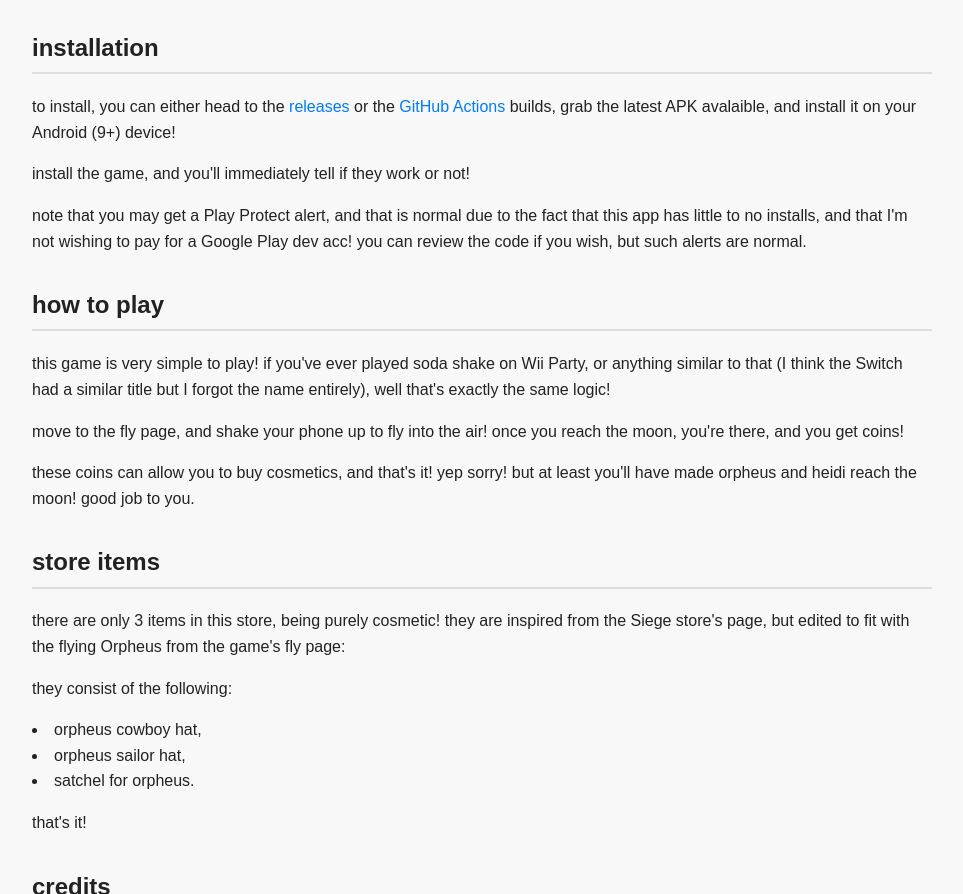
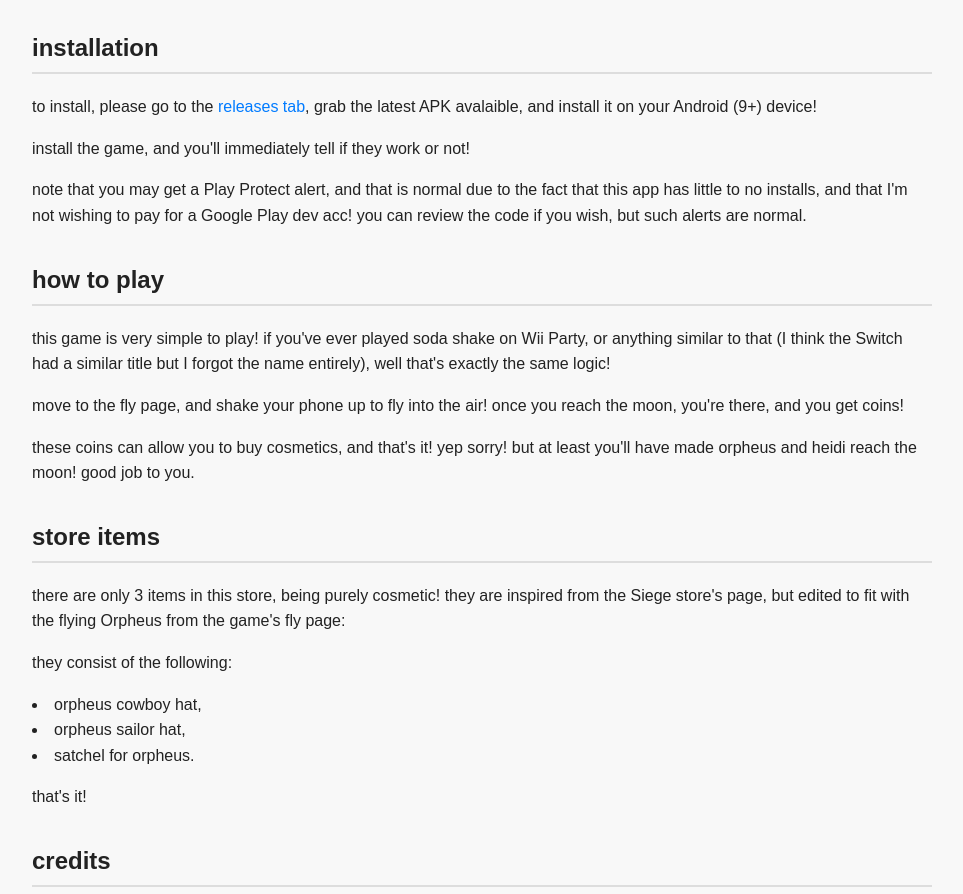
Before and after one commit to Lolo280374/OrpheusTotheMoon-front, a website: page index.html in a window 1280 px wide. Shown: the part 2849-3743 px from the top of the page, without its empty margins (158-1121 px from the left). Drawn offline with Linux system fonts and the light colour scheme.

Commit message:
remove actions presence since its broken

```diff
--- a/index.html
+++ b/index.html
@@ -37,7 +37,7 @@
   </section>
   <section>
     <h2>installation</h2>
-    <p>to install, you can either head to the <a href="https://github.com/Lolo280374/OrpheusTotheMoon/releases">releases</a> or the <a href="https://github.com/Lolo280374/OrpheusTotheMoon/actions">GitHub Actions</a> builds, grab the latest APK avalaible, and install it on your Android (9+) device!</p>
+    <p>to install, please go to the <a href="https://github.com/Lolo280374/OrpheusTotheMoon/releases">releases tab</a>, grab the latest APK avalaible, and install it on your Android (9+) device!</p>
     <p>install the game, and you'll immediately tell if they work or not!</p>
     <p>note that you may get a Play Protect alert, and that is normal due to the fact that this app has little to no installs, and that I'm not wishing to pay for a Google Play dev acc! you can review the code if you wish, but such alerts are normal.</p>
   </section>
```
